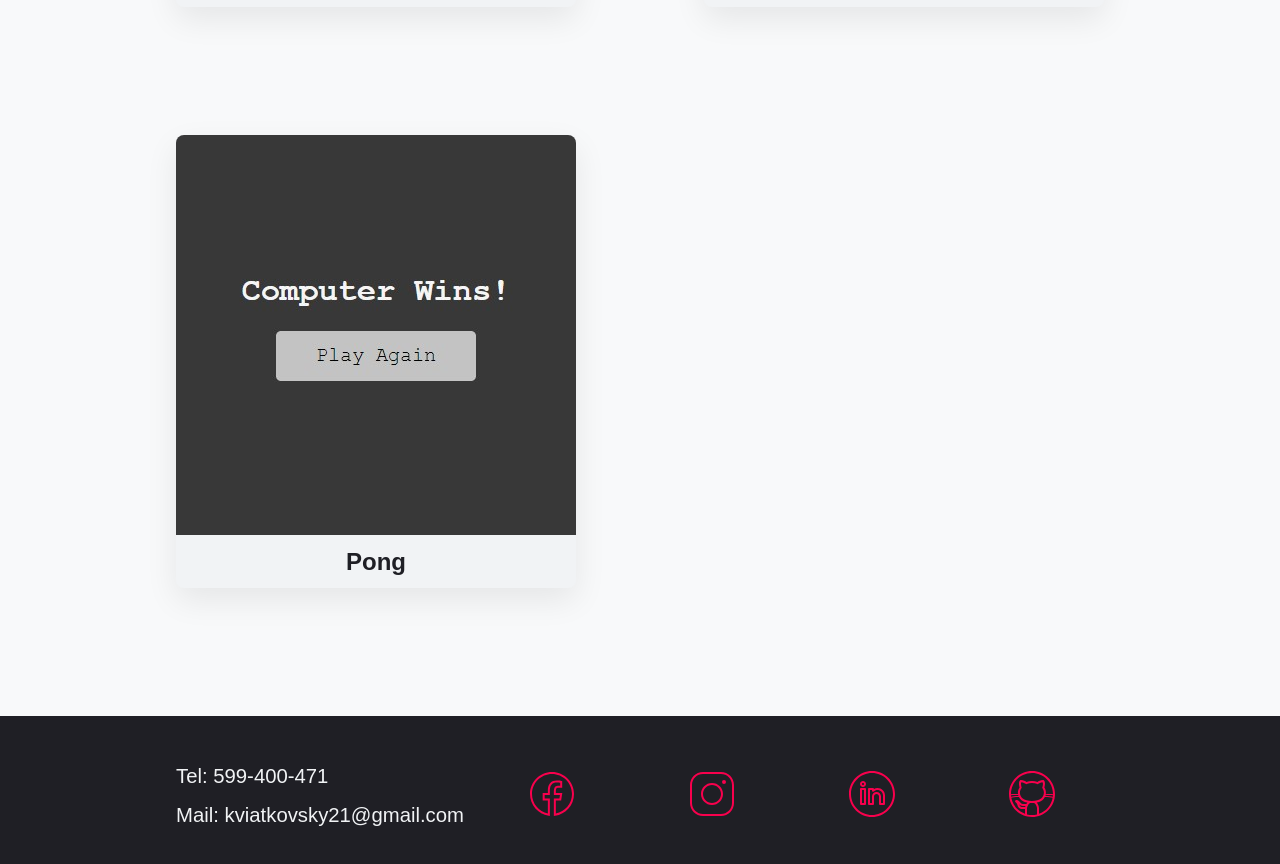
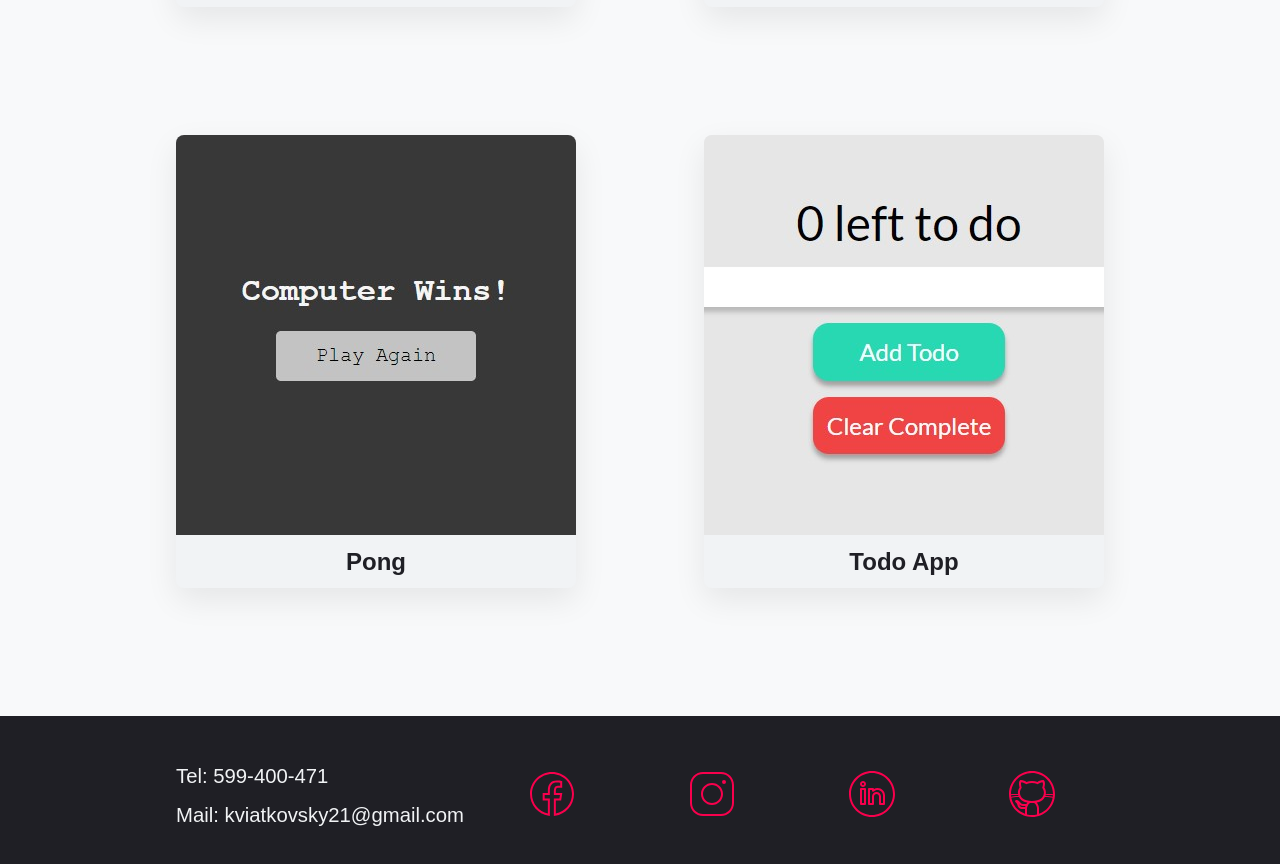
Before and after one commit to Kviatkovski/Portfolio-project, a React (Create React App) app: page / in a window 1280 px wide. Shown: the part 7120-7984 px from the top of the page. Built offline with nearby package versions, Linux system fonts and the light colour scheme.

Commit message:
adding todo app

```diff
--- a/src/components/main/Main.js
+++ b/src/components/main/Main.js
@@ -170,6 +170,13 @@ const projects = [
     type: "js",
     id: 23,
   },
+  {
+    name: "Todo App",
+    image: "../../assets/images/img-24.jpg",
+    url: "https://lukas-todo-app.netlify.app/",
+    type: "react",
+    id: 24,
+  },
 ];
 
 const Main = () => {
```
Also changed, not shown: src/assets/images/img-24.jpg (added).
